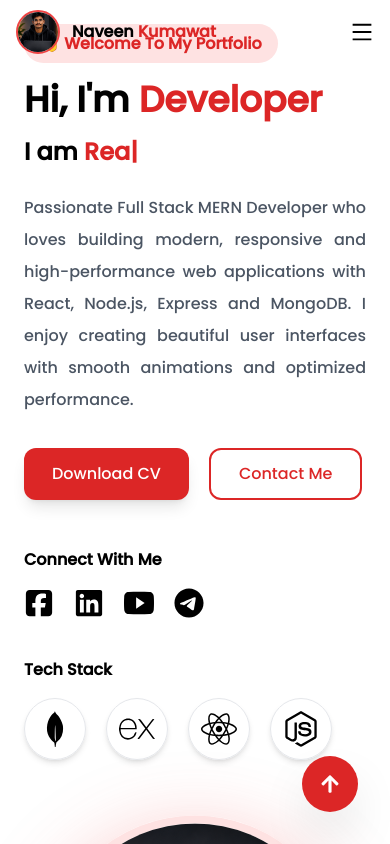
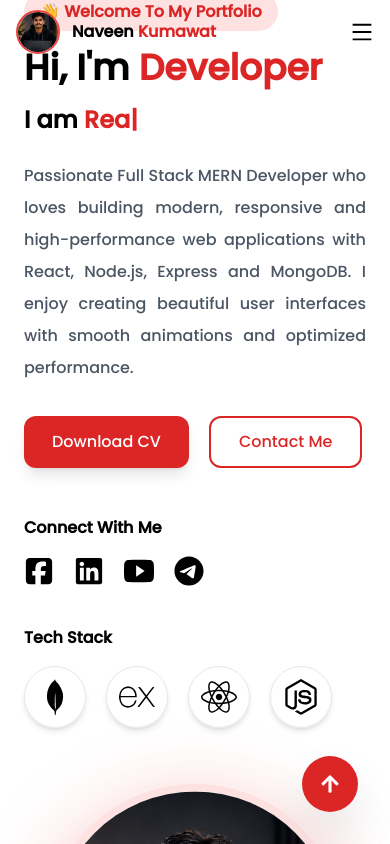
Before and after one commit to naveenkumawat2211-web/portfolio, a React (Vite) app: page / in a window 390 px wide. Shown: the top 844 px of the page. Built offline with nearby package versions, Linux system fonts and the light colour scheme.

Commit message:
Home update

```diff
--- a/src/components/Home.jsx
+++ b/src/components/Home.jsx
@@ -45,7 +45,7 @@ function Home() {
     <>
       <section
         id="home"
-        className="min-h-screen max-w-screen-2xl mt-8 mx-auto px-6 md:px-20 flex items-center"
+        className="min-h-screen max-w-screen-2xl md:mt-8 mx-auto px-6 md:px-20 flex items-center"
       >
         <div className="grid md:grid-cols-2  gap-16 items-center">
 
```
